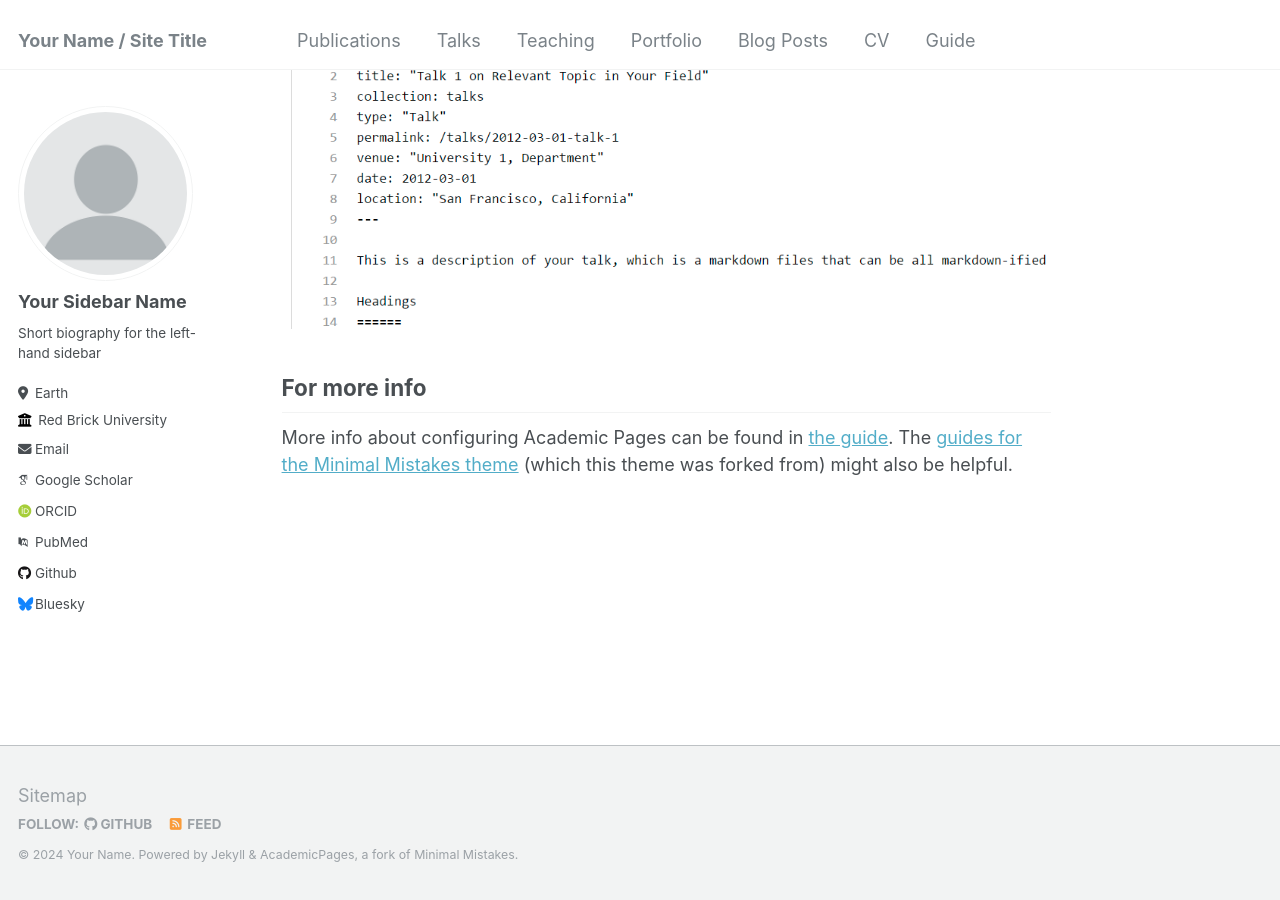
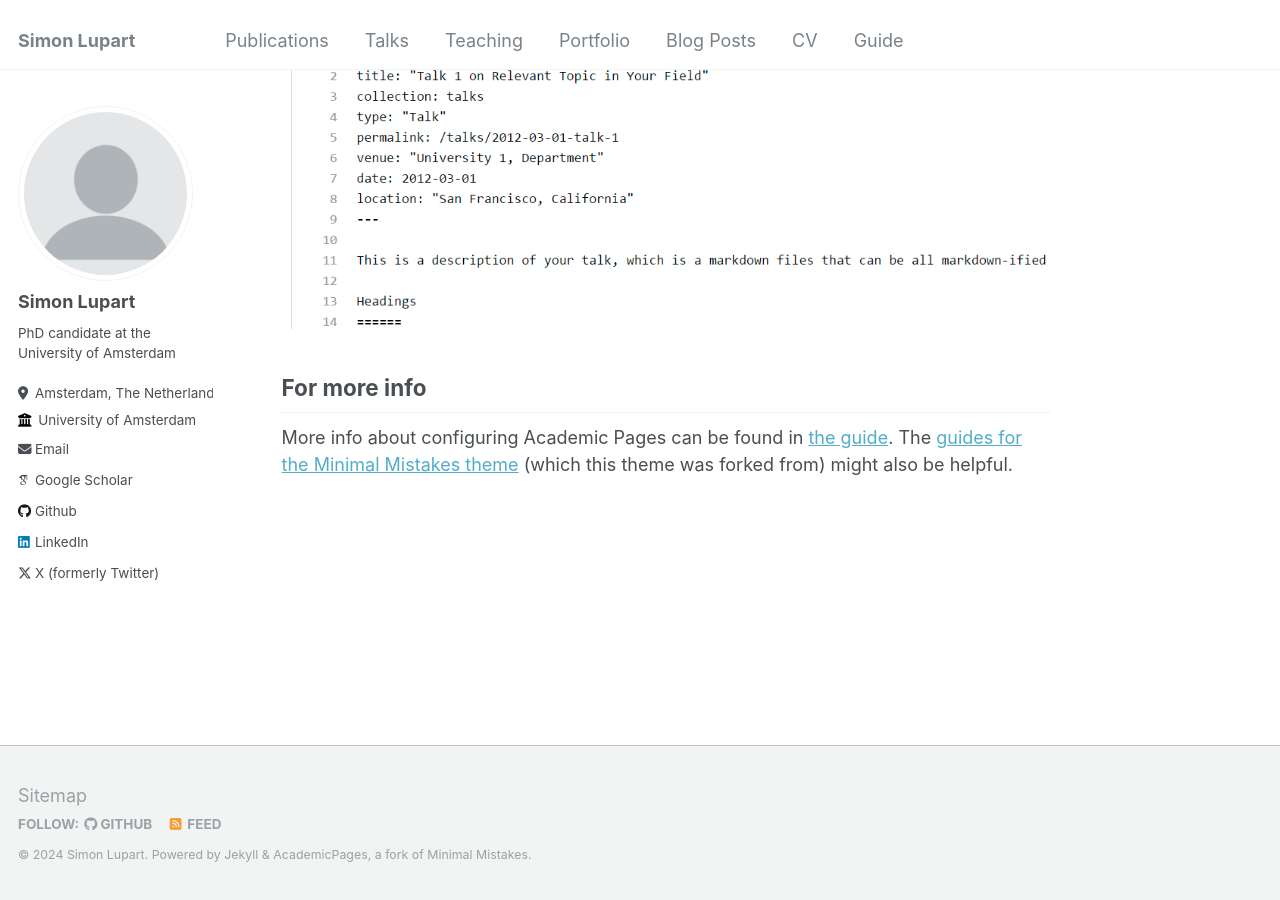
Before and after one commit to SimonLupart/SimonLupart.github.io, a Jekyll site: the page built from _pages/about.md, in a window 1280 px wide and 900 px high, scrolled down 2660 px. Built offline with Jekyll 4.4.1, drawn with Linux system fonts in a browser that asks for light colours; some web fonts are replaced.

Commit message:
Update _config.yml

```diff
--- a/_config.yml
+++ b/_config.yml
@@ -8,13 +8,13 @@
 
 # Basic Site Settings
 locale                   : "en-US"
-title                    : "Your Name / Site Title"
+title                    : "Simon Lupart"
 title_separator          : "-"
-name                     : &name "Your Name"
-description              : &description "personal description"
-url                      : https://academicpages.github.io # the base hostname & protocol for your site e.g. "https://mmistakes.github.io"
+name                     : &name "Simon Lupart"
+description              : &description "PhD candidate at the University of Amsterdam"
+url                      : https://SimonLupart.github.io # the base hostname & protocol for your site e.g. "https://mmistakes.github.io"
 baseurl                  : "" # the subpath of your site, e.g. "/blog"
-repository               : "academicpages/academicpages.github.io"
+repository               : "SimonLupart/SimonLupart.github.io"
 
 # Site Author - The following control what appear as part of the author content on the side bar.
 #               If a field is blank the icon and link will not appear, otherwise it will be shown.
@@ -22,33 +22,32 @@ repository               : "academicpages/academicpages.github.io"
 author:
   # Biographic information
   avatar           : "profile.png"
-  name             : "Your Sidebar Name"
-  pronouns         : # example: "she/her"
-  bio              : "Short biography for the left-hand sidebar"
-  location         : "Earth"
-  employer         : "Red Brick University"
+  name             : "Simon Lupart"
+  pronouns         : # example: "he/him"
+  bio              : "PhD candidate at the University of Amsterdam"
+  location         : "Amsterdam, The Netherlands"
+  employer         : "University of Amsterdam"
   uri              : # URL
-  email            : "none@example.org"
+  email            : "s.c.lupart@uva.nl"
 
   # Academic websites
-  arxiv            : # URL - Update with the correct link to your profile
-  googlescholar    : "https://scholar.google.com/citations?user=PS_CX0AAAAAJ"
-  impactstory      : # URL
-  orcid            : "http://orcid.org/yourorcidurl"
-  semantic         : # URL
-  pubmed           : "https://www.ncbi.nlm.nih.gov/pubmed/?term=john+snow"
-  researchgate     : # URL
+  arxiv            :
+  googlescholar    : "https://scholar.google.com/citations?user=gJQMnv8AAAAJ&hl=en"
+  impactstory      :
+  orcid            :
+  pubmed           :
+  researchgate     :
 
   # Repositories and software development
-  bitbucket        : # Username - Update with your username on the site
-  codepen          : # Username
-  dribbble         : # Username
-  github           : "academicpages"
-  kaggle           : # Username
-  stackoverflow    : # User number or user number and name (i.e., use "1" or "1/jeff-atwood")
+  bitbucket        :
+  codepen          :
+  dribbble         :
+  github           : "SimonLupart"
+  kaggle           :
+  stackoverflow    :
 
   # Social media
-  bluesky          : "bsky.app" # Replace this with you Bluesky username
+  bluesky          : # Replace this with you Bluesky username
   facebook         : # Username
   flickr           : # Username
   foursquare       : # Username
@@ -57,7 +56,7 @@ author:
   keybase          : # Username
   instagram        : # Username
   lastfm           : # Username
-  linkedin         : # Username
+  linkedin         : "simon-lupart" # Username
   mastodon         : # URL
   medium           : # URL
   pinterest        : # Username
@@ -65,7 +64,7 @@ author:
   steam            : # Username
   telegram         : # URL
   tumblr           : # Username
-  twitter          : # Username for X / Twitter
+  twitter          : "simon_lupart" # Username for X / Twitter
   vine             : # Username
   weibo            : # Username
   wikipedia        : # Username
```
